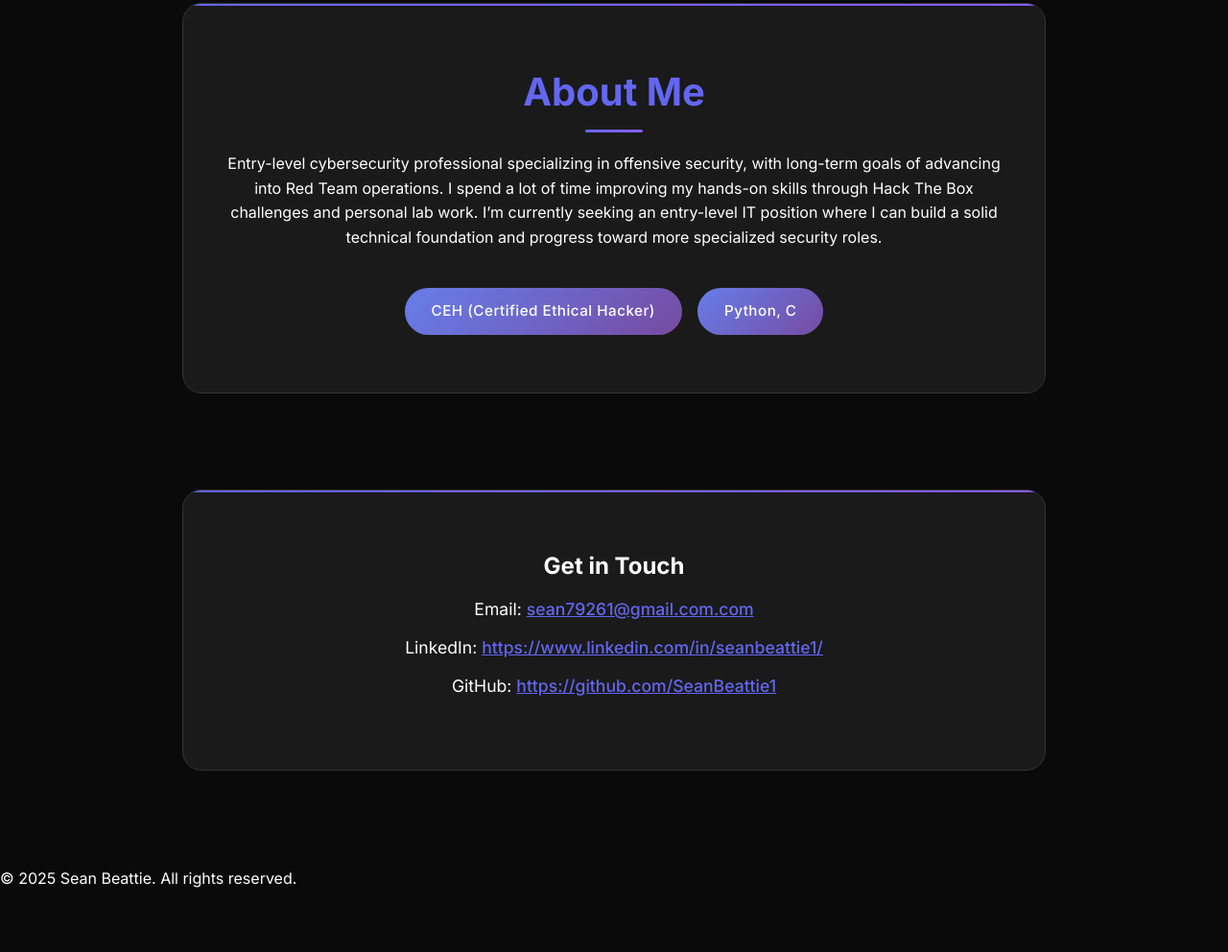
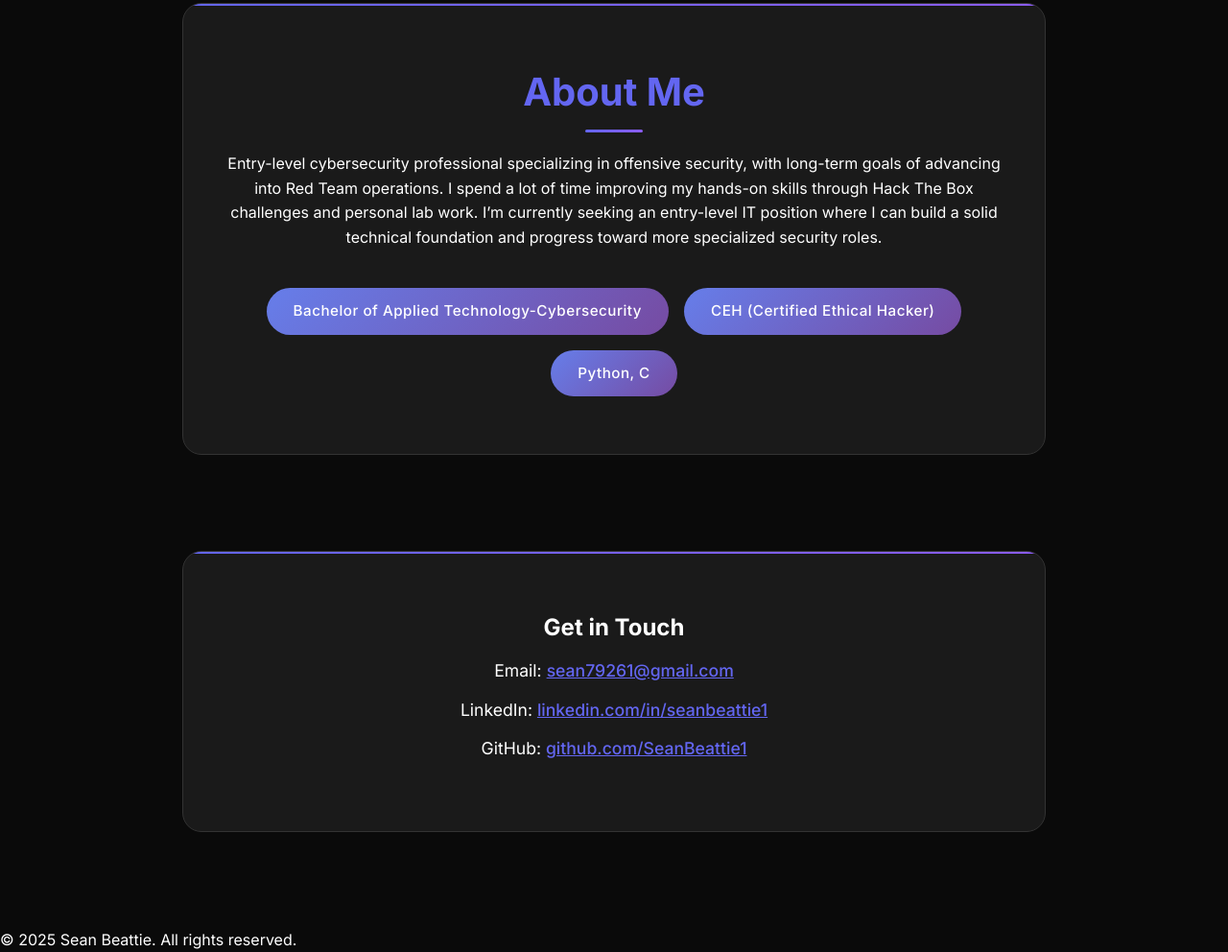
Before and after one commit to SeanBeattie1/seanbeattie1, a plain HTML site: page index.html in a window 1280 px wide. Shown: the part 897-1889 px from the top of the page at 96% size. Before the commit the page ends 1825 px from the top, so only its background shows below. Drawn offline with Linux system fonts and the light colour scheme.

Commit message:
Fix contact details in index.html
Updated contact information with correct email and links.

```diff
--- a/index.html
+++ b/index.html
@@ -35,6 +35,7 @@
   </p>
 
   <ul class="skills-list">
+    <li>Bachelor of Applied Technology-Cybersecurity</li>
     <li>CEH (Certified Ethical Hacker)</li>
     <li>Python, C</li>
   </ul>
@@ -43,9 +44,19 @@
 <section id="contact">
   <h2>Get in Touch</h2>
   <div class="contact-links">
-    <p>Email: <a href="mailto:sean@example.com">sean79261@gmail.com.com</a></p>
-    <p>LinkedIn: <a href="#" target="_blank">https://www.linkedin.com/in/seanbeattie1/</a></p>
-    <p>GitHub: <a href="#" target="_blank">https://github.com/SeanBeattie1</a></p>
+    <p>Email:
+      <a href="mailto:sean79261@gmail.com">sean79261@gmail.com</a>
+    </p>
+    <p>LinkedIn:
+      <a href="https://www.linkedin.com/in/seanbeattie1/" target="_blank" rel="noopener">
+        linkedin.com/in/seanbeattie1
+      </a>
+    </p>
+    <p>GitHub:
+      <a href="https://github.com/SeanBeattie1" target="_blank" rel="noopener">
+        github.com/SeanBeattie1
+      </a>
+    </p>
   </div>
 </section>
 
```
